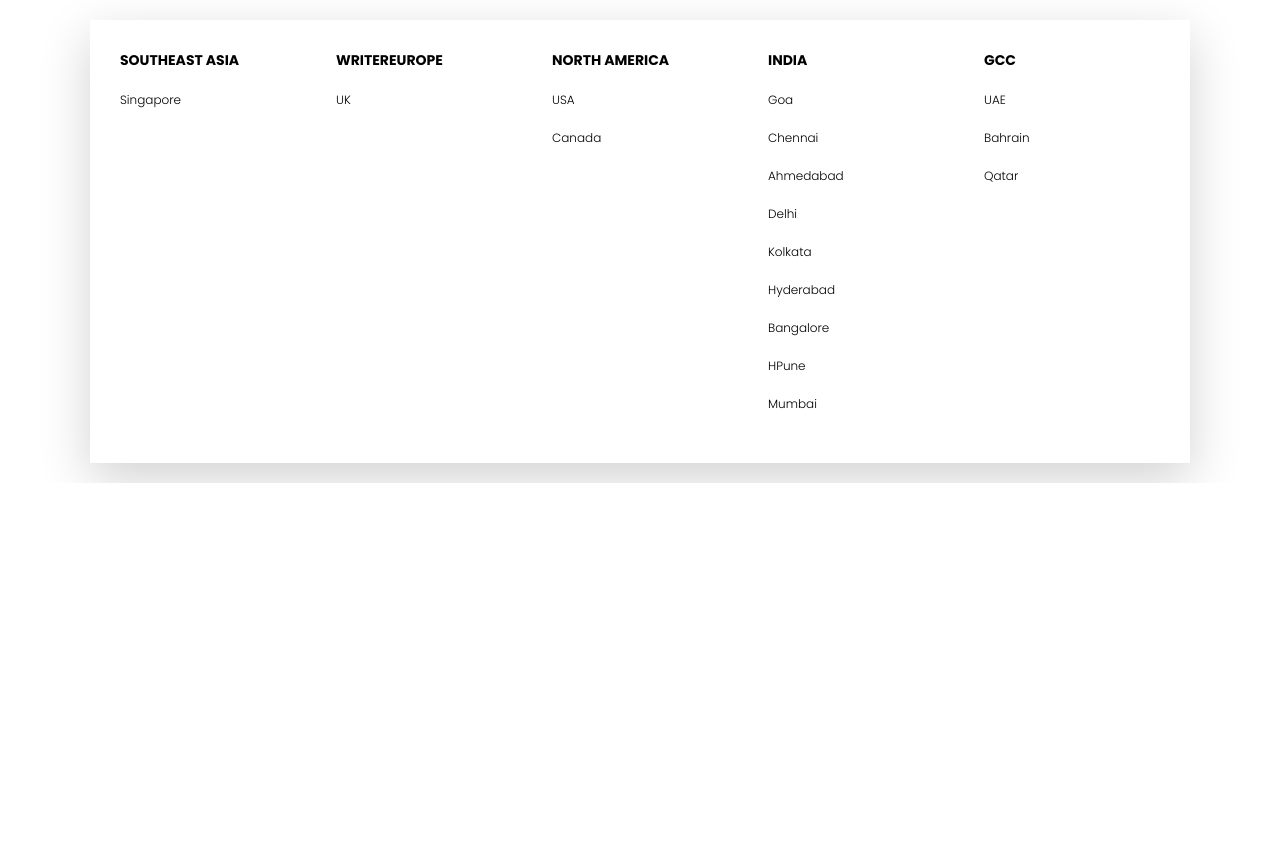
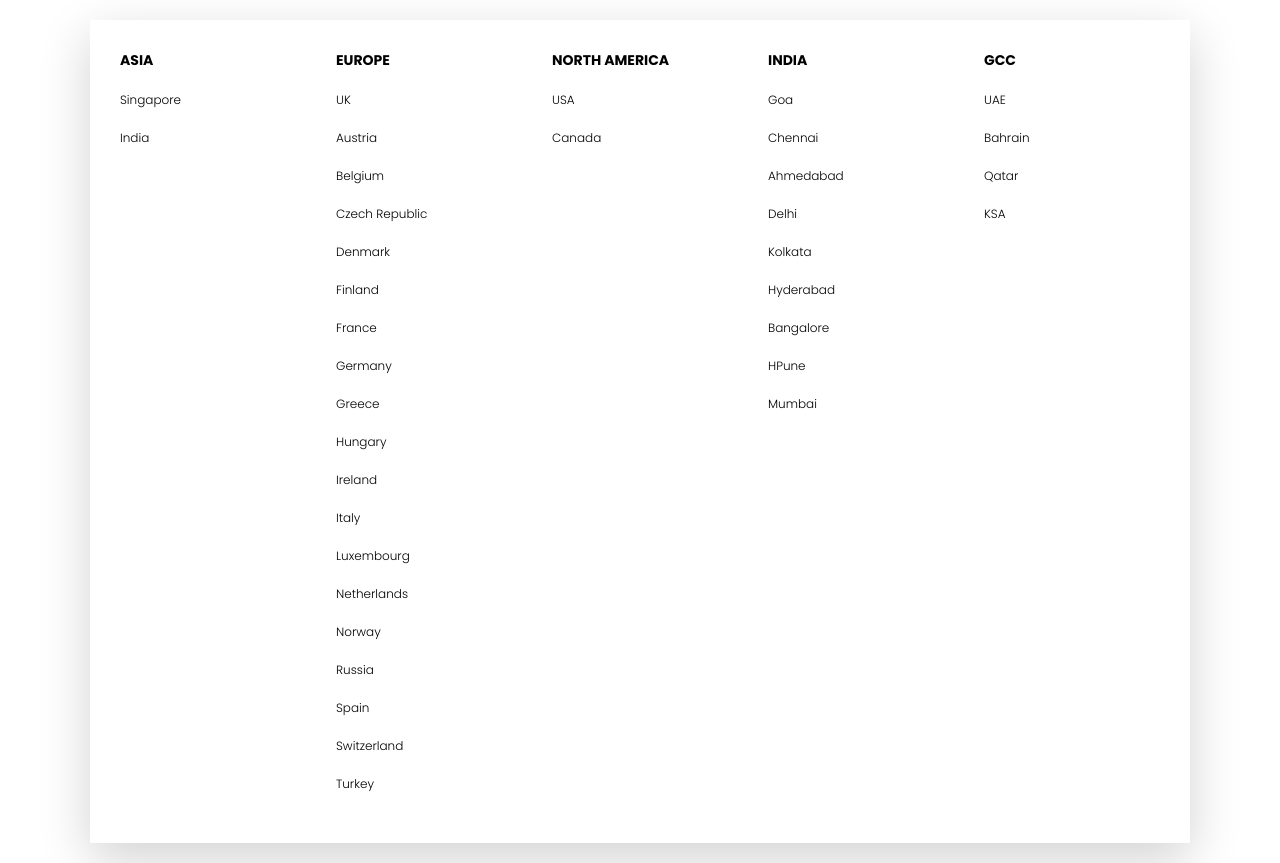
Before and after one commit to TheRahulTiwari28/wr-landing, a plain HTML site: page index.html in a window 1280 px wide. Shown: the part 640-1503 px from the top of the page. Before the commit the page ends 1123 px from the top, so only its background shows below. Drawn offline with Linux system fonts and the light colour scheme.

Commit message:
first commit

```diff
--- a/index.html
+++ b/index.html
@@ -25,15 +25,34 @@
     <section>
         <div class="accordion">
             <div class="contentbox">
-                <div class="label">Southeast Asia</div>
+                <div class="label">Asia</div>
                 <div class="content">
                     <a href="">Singapore</a>
+                    <a href="">India</a>
                 </div>
             </div>
             <div class="contentbox">
-                <div class="label">WriterEurope</div>
+                <div class="label">Europe</div>
                 <div class="content">
                     <a href="">UK</a>
+                    <a href="">Austria</a>
+                    <a href="">Belgium</a>
+                    <a href="">Czech Republic</a>
+                    <a href="">Denmark</a>
+                    <a href="">Finland</a>
+                    <a href="">France</a>
+                    <a href="">Germany</a>
+                    <a href="">Greece</a>
+                    <a href="">Hungary</a>
+                    <a href="">Ireland</a>
+                    <a href="">Italy</a>
+                    <a href="">Luxembourg</a>
+                    <a href="">Netherlands</a>
+                    <a href="">Norway</a>
+                    <a href="">Russia</a>
+                    <a href="">Spain</a>
+                    <a href="">Switzerland</a>
+                    <a href="">Turkey</a>
                 </div>
             </div>
             <div class="contentbox">
@@ -63,6 +82,7 @@
                     <a href="">UAE</a>
                     <a href="">Bahrain</a>
                     <a href="">Qatar</a>
+                    <a href="">KSA</a>
                 </div>
             </div>
         </div>
```
